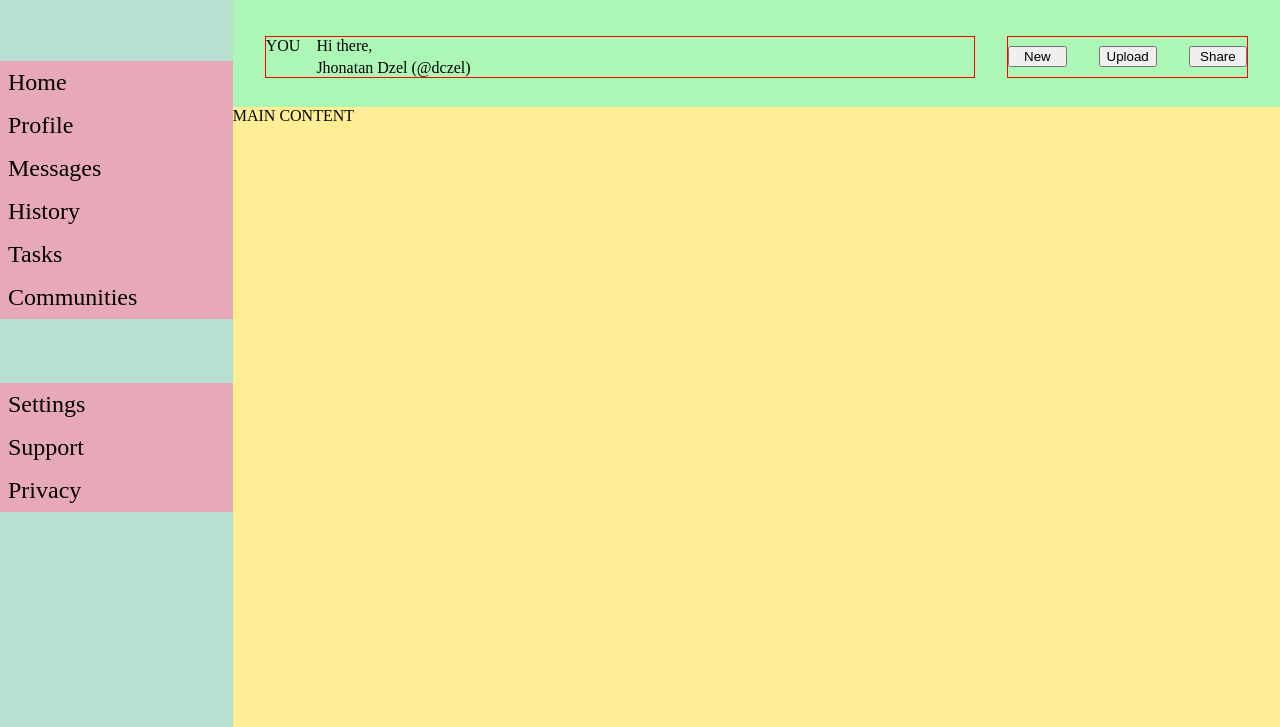
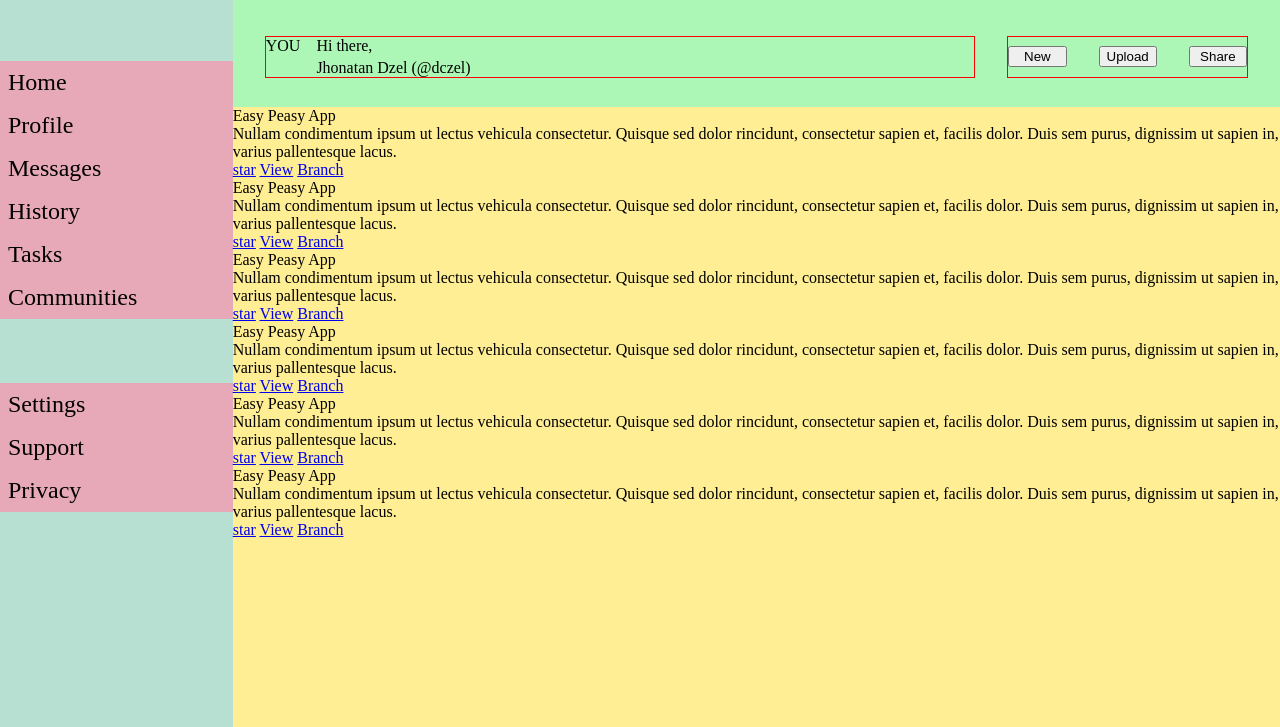
Before and after one commit to JhonatanDczel/admin-dashboard, a plain HTML site: page index.html in a window 1280 px wide. Shown: the part 73-800 px from the top of the page. Drawn offline with Linux system fonts and the light colour scheme.

Commit message:
Agrega contenido inicial a las cards

```diff
--- a/index.html
+++ b/index.html
@@ -62,7 +62,86 @@
       </ul>
     </aside>
     <main>
-      MAIN CONTENT
+      <div class="main-section projects">
+        <div class="project-card">
+          <div class="project-card-title">
+            Easy Peasy App
+          </div>
+          <div class="project-card-content">
+            Nullam condimentum ipsum ut lectus vehicula consectetur. Quisque sed dolor rincidunt, consectetur sapien et, facilis dolor. Duis sem purus, dignissim ut sapien in, varius pallentesque lacus.
+          </div>
+          <div class="project-card-buttons">
+            <a href="#" class="project-card-button star">star</a>
+            <a href="#" class="project-card-button view">View</a>
+            <a href="#" class="project-card-button branch">Branch</a>
+          </div>
+        </div>
+        <div class="project-card">
+          <div class="project-card-title">
+            Easy Peasy App
+          </div>
+          <div class="project-card-content">
+            Nullam condimentum ipsum ut lectus vehicula consectetur. Quisque sed dolor rincidunt, consectetur sapien et, facilis dolor. Duis sem purus, dignissim ut sapien in, varius pallentesque lacus.
+          </div>
+          <div class="project-card-buttons">
+            <a href="#" class="project-card-button star">star</a>
+            <a href="#" class="project-card-button view">View</a>
+            <a href="#" class="project-card-button branch">Branch</a>
+          </div>
+        </div>
+        <div class="project-card">
+          <div class="project-card-title">
+            Easy Peasy App
+          </div>
+          <div class="project-card-content">
+            Nullam condimentum ipsum ut lectus vehicula consectetur. Quisque sed dolor rincidunt, consectetur sapien et, facilis dolor. Duis sem purus, dignissim ut sapien in, varius pallentesque lacus.
+          </div>
+          <div class="project-card-buttons">
+            <a href="#" class="project-card-button star">star</a>
+            <a href="#" class="project-card-button view">View</a>
+            <a href="#" class="project-card-button branch">Branch</a>
+          </div>
+        </div>
+        <div class="project-card">
+          <div class="project-card-title">
+            Easy Peasy App
+          </div>
+          <div class="project-card-content">
+            Nullam condimentum ipsum ut lectus vehicula consectetur. Quisque sed dolor rincidunt, consectetur sapien et, facilis dolor. Duis sem purus, dignissim ut sapien in, varius pallentesque lacus.
+          </div>
+          <div class="project-card-buttons">
+            <a href="#" class="project-card-button star">star</a>
+            <a href="#" class="project-card-button view">View</a>
+            <a href="#" class="project-card-button branch">Branch</a>
+          </div>
+        </div>
+        <div class="project-card">
+          <div class="project-card-title">
+            Easy Peasy App
+          </div>
+          <div class="project-card-content">
+            Nullam condimentum ipsum ut lectus vehicula consectetur. Quisque sed dolor rincidunt, consectetur sapien et, facilis dolor. Duis sem purus, dignissim ut sapien in, varius pallentesque lacus.
+          </div>
+          <div class="project-card-buttons">
+            <a href="#" class="project-card-button star">star</a>
+            <a href="#" class="project-card-button view">View</a>
+            <a href="#" class="project-card-button branch">Branch</a>
+          </div>
+        </div>
+        <div class="project-card">
+          <div class="project-card-title">
+            Easy Peasy App
+          </div>
+          <div class="project-card-content">
+            Nullam condimentum ipsum ut lectus vehicula consectetur. Quisque sed dolor rincidunt, consectetur sapien et, facilis dolor. Duis sem purus, dignissim ut sapien in, varius pallentesque lacus.
+          </div>
+          <div class="project-card-buttons">
+            <a href="#" class="project-card-button star">star</a>
+            <a href="#" class="project-card-button view">View</a>
+            <a href="#" class="project-card-button branch">Branch</a>
+          </div>
+        </div>
+      </div>
     </main>
   </body>
 </html>
```
